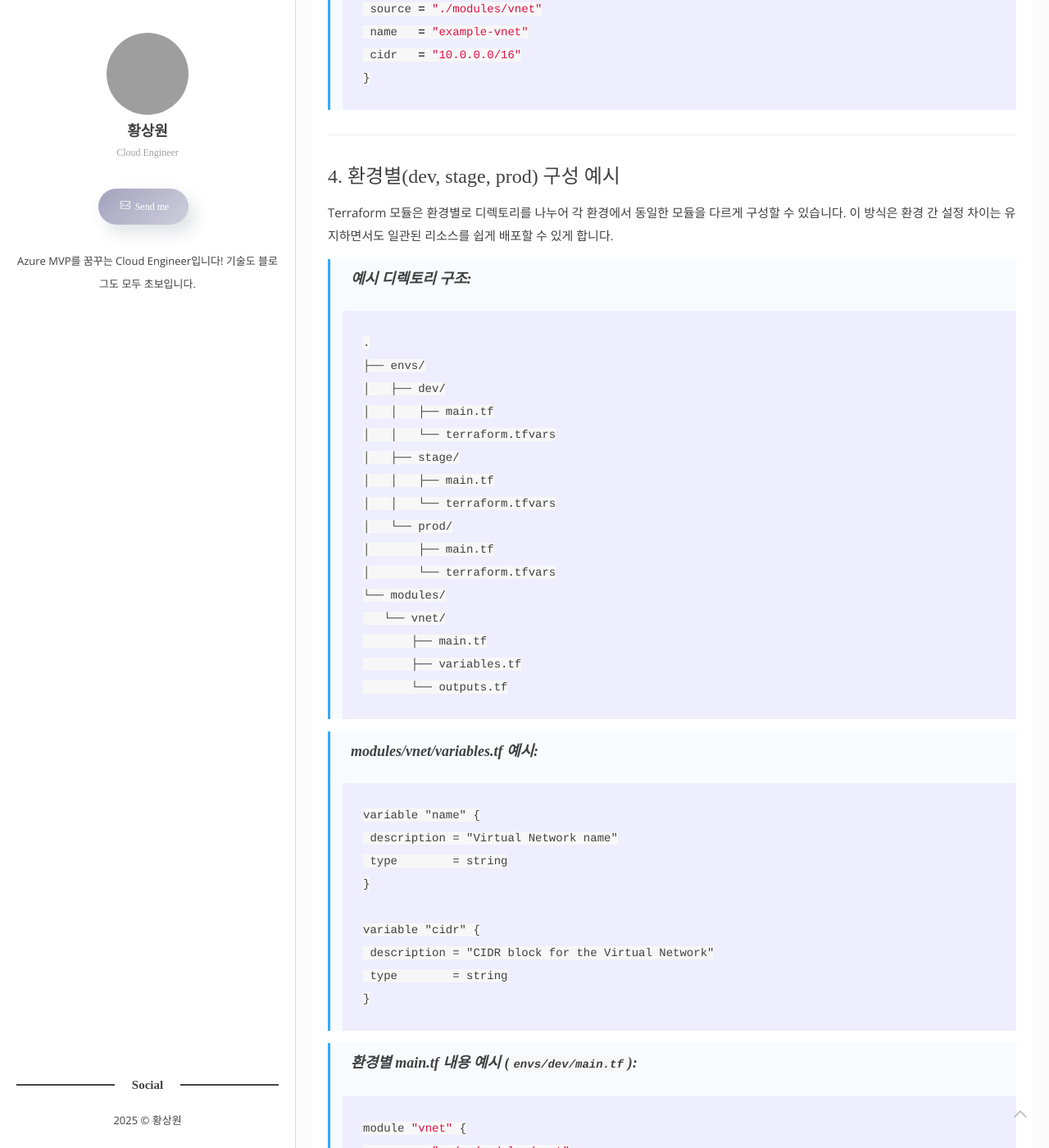
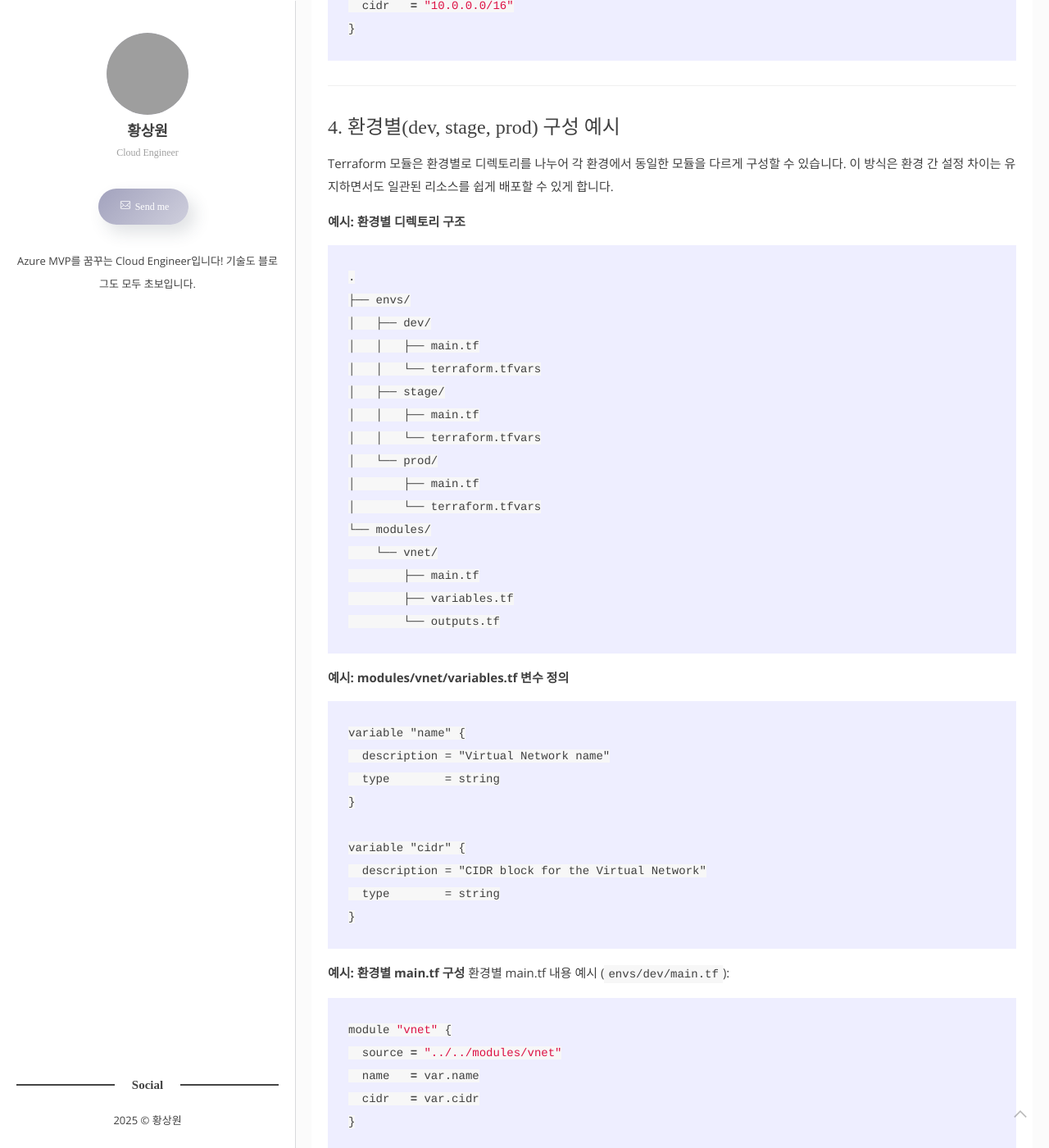
Before and after one commit to Rarero/rarero.github.io, a Jekyll site: the page built from _posts/2025-04-01-terraform-module화.markdown, in a window 1280 px wide and 1400 px high, scrolled down 1774 px. Shown: the whole window at 82% size. Built offline with Jekyll 4.4.1, drawn with Linux system fonts in a browser that asks for light colours; some web fonts are replaced; comment, search, counter and statistics services are not loaded; some of the changed text lies outside the part shown; grey boxes are pictures that could not be loaded.

Commit message:
edit file
내용 형식 변경 계속.

````diff
--- a/_posts/2025-04-01-terraform-module화.markdown
+++ b/_posts/2025-04-01-terraform-module화.markdown
@@ -30,26 +30,26 @@ Terraform 모듈화는 인프라스트럭처 코드를 더 체계적이고 재
 1. **루트 모듈(Root Module)**: Terraform 명령어를 실행하는 최상위 디렉토리
 2. **서브 모듈(Submodule)**: 별도의 디렉토리에서 정의된 모듈로, `module` 블록을 통해 호출
 
->***예시 디렉토리 구조:***
->```
->.
->├── main.tf
->└── modules/
->    └── vnet/
->        ├── main.tf
->        ├── variables.tf
->        └── outputs.tf
->```
+**예시: 기본 모듈 디렉토리 구조**
+```
+.
+├── main.tf
+└── modules/
+    └── vnet/
+        ├── main.tf
+        ├── variables.tf
+        └── outputs.tf
+```
 <br>
 
->***호출 방법:***
->```hcl
->module "vnet" {
->  source = "./modules/vnet"
->  name   = "example-vnet"
->  cidr   = "10.0.0.0/16"
->}
->```
+**예시: 모듈 호출 방식**
+```hcl
+module "vnet" {
+  source = "./modules/vnet"
+  name   = "example-vnet"
+  cidr   = "10.0.0.0/16"
+}
+```
 
 ---
 
@@ -57,53 +57,55 @@ Terraform 모듈화는 인프라스트럭처 코드를 더 체계적이고 재
 
 Terraform 모듈은 환경별로 디렉토리를 나누어 각 환경에서 동일한 모듈을 다르게 구성할 수 있습니다. 이 방식은 환경 간 설정 차이는 유지하면서도 일관된 리소스를 쉽게 배포할 수 있게 합니다.
 
->***예시 디렉토리 구조:***
->```
->.
->├── envs/
->│   ├── dev/
->│   │   ├── main.tf
->│   │   └── terraform.tfvars
->│   ├── stage/
->│   │   ├── main.tf
->│   │   └── terraform.tfvars
->│   └── prod/
->│       ├── main.tf
->│       └── terraform.tfvars
->└── modules/
->    └── vnet/
->        ├── main.tf
->        ├── variables.tf
->        └── outputs.tf
->```
+**예시: 환경별 디렉토리 구조**
+```
+.
+├── envs/
+│   ├── dev/
+│   │   ├── main.tf
+│   │   └── terraform.tfvars
+│   ├── stage/
+│   │   ├── main.tf
+│   │   └── terraform.tfvars
+│   └── prod/
+│       ├── main.tf
+│       └── terraform.tfvars
+└── modules/
+    └── vnet/
+        ├── main.tf
+        ├── variables.tf
+        └── outputs.tf
+```
 
-> ***modules/vnet/variables.tf 예시:***
->```
->variable "name" {
->  description = "Virtual Network name"
->  type        = string
->}
->
->variable "cidr" {
->  description = "CIDR block for the Virtual Network"
->  type        = string
->}
->```
+**예시: modules/vnet/variables.tf 변수 정의**
+```
+variable "name" {
+  description = "Virtual Network name"
+  type        = string
+}
 
->***환경별 main.tf 내용 예시 (`envs/dev/main.tf`):***
->```hcl
->module "vnet" {
->  source = "../../modules/vnet"
->  name   = var.name
->  cidr   = var.cidr
->}
->```
+variable "cidr" {
+  description = "CIDR block for the Virtual Network"
+  type        = string
+}
+```
 
->***환경별 변수 파일 (`envs/dev/terraform.tfvars`):***
->```hcl
->name = "dev-vnet"
->cidr = "10.0.0.0/16"
->```
+**예시: 환경별 main.tf 구성**
+환경별 main.tf 내용 예시 (`envs/dev/main.tf`):
+```hcl
+module "vnet" {
+  source = "../../modules/vnet"
+  name   = var.name
+  cidr   = var.cidr
+}
+```
+
+**예시: 환경별 tfvars 파일**
+환경별 변수 파일 (`envs/dev/terraform.tfvars`):
+```hcl
+name = "dev-vnet"
+cidr = "10.0.0.0/16"
+```
 
 이런 구조를 사용하면 환경별로 모듈을 독립적으로 관리하면서도, 공통된 구조와 로직은 유지할 수 있어 코드의 일관성과 유지보수성을 높일 수 있습니다.
 
@@ -113,26 +115,27 @@ Terraform 모듈은 환경별로 디렉토리를 나누어 각 환경에서 동
 
 `terraform.tfvars` 파일은 Terraform에서 변수 값을 정의하는 파일로, `variables.tf` 파일에 선언된 변수들에 실제 값을 할당하는 데 사용됩니다. 이를 통해 코드와 설정 값을 분리하여 환경에 따라 유연하게 구성을 변경할 수 있습니다.
 
->***예시 variables.tf:***
->```hcl
->variable "name" {}
->variable "cidr" {}
->```
+예시:
+**variables.tf**
+```hcl
+variable "name" {}
+variable "cidr" {}
+```
 
->***예시 terraform.tfvars:***
->```hcl
->name = "dev-vnet"
->cidr = "10.0.0.0/16"
->```
+**terraform.tfvars**
+```hcl
+name = "dev-vnet"
+cidr = "10.0.0.0/16"
+```
 
->***예시 main.tf:***
->```hcl
->module "vnet" {
->  source = "../../modules/vnet"
->  name   = var.name
->  cidr   = var.cidr
->}
->```
+**main.tf**
+```hcl
+module "vnet" {
+  source = "../../modules/vnet"
+  name   = var.name
+  cidr   = var.cidr
+}
+```
 
 ### 5.1 tfvars 파일의 장점
 
@@ -156,22 +159,21 @@ terraform apply -var-file="dev.tfvars"
 
 필요에 따라 location, tags, subnet 목록 등의 값을 추가 변수로 받아 모듈을 더욱 확장할 수 있습니다.
 
->***예시:***
->```hcl
->variable "location" {
->  description = "Azure region"
->  type        = string
->  default     = "koreacentral"
->}
->
->variable "tags" {
->  description = "Resource tags"
->  type        = map(string)
->  default     = {}
->}
->```
+예:
+```hcl
+variable "location" {
+  description = "Azure region"
+  type        = string
+  default     = "koreacentral"
+}
 
-💡 **TIP**: 환경에 따라 `.auto.tfvars` 파일을 만들어두면 Terraform이 자동으로 불러옵니다!
+variable "tags" {
+  description = "Resource tags"
+  type        = map(string)
+  default     = {}
+}
+```
+> 💡 **TIP**: 환경에 따라 `.auto.tfvars` 파일을 만들어두면 Terraform이 자동으로 불러옵니다!
 
 ---
 
````
